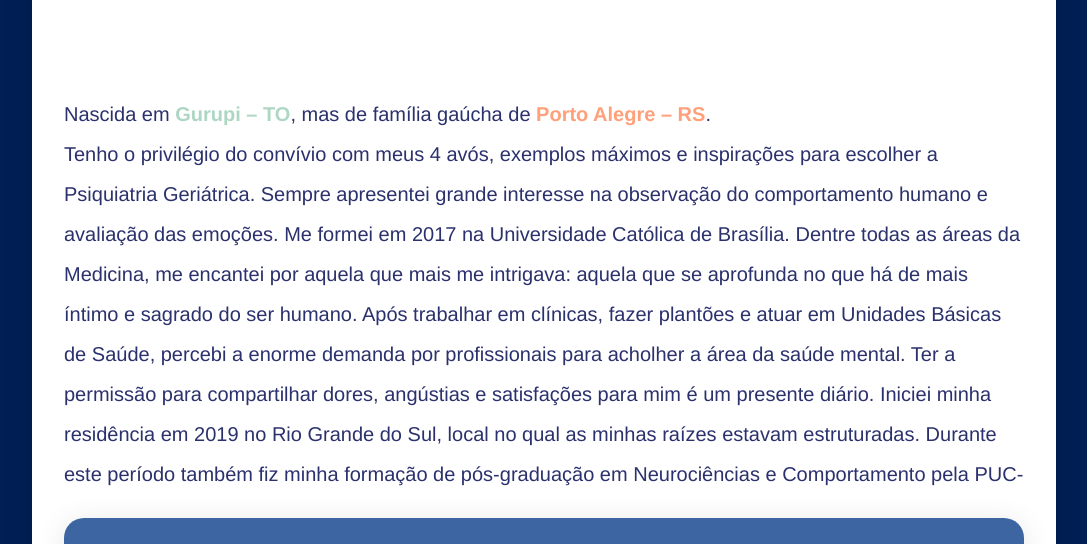
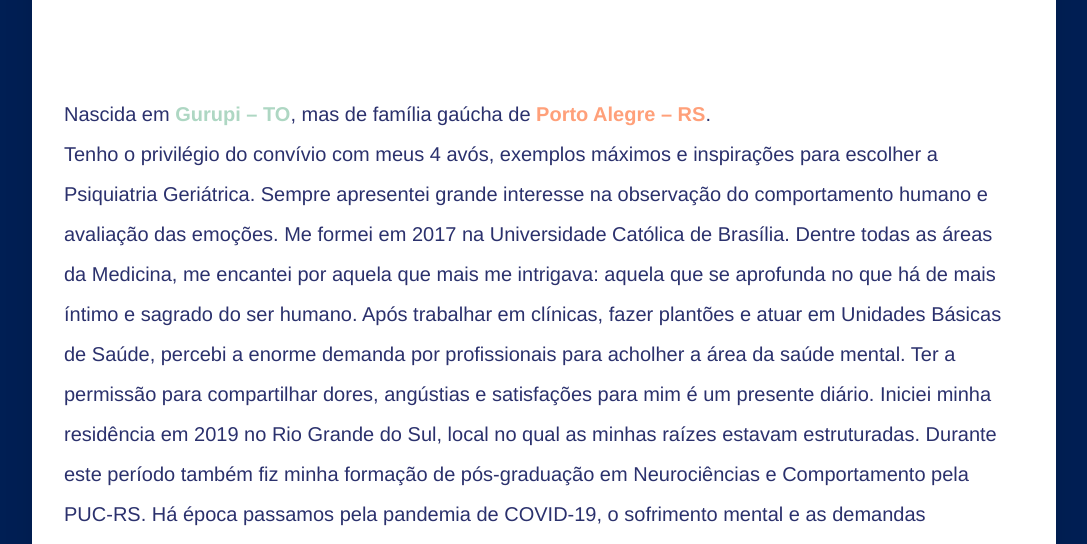
Before and after one commit to LucasTrevelin/dra-ingrid-wallau, a React (Vite) app in the folder dra-ingrid-wallau/: page / in a window 1280 px wide. Shown: the part 4995-5539 px from the top of the page, without its empty margins (96-1183 px from the left). Built offline with nearby package versions, Linux system fonts and the light colour scheme; a web font is replaced by a local one.

Commit message:
fix: fix the height of text in y history

```diff
--- a/dra-ingrid-wallau/src/pages/Landing/components/LandingContent/Components/MyHistory/MyHistory.styled.ts
+++ b/dra-ingrid-wallau/src/pages/Landing/components/LandingContent/Components/MyHistory/MyHistory.styled.ts
@@ -29,8 +29,9 @@ export const TextContainer = styled(motion.p)`
   font-weight: 400;
   line-height: 2.5rem;
   margin: 0;
-  max-height: 25rem;
+  max-height: 37rem;
   overflow-y: auto;
+  padding-right: 0.8rem;
 
   @media screen and (${devices.sm}) {
     font-size: 1.125rem;
```
